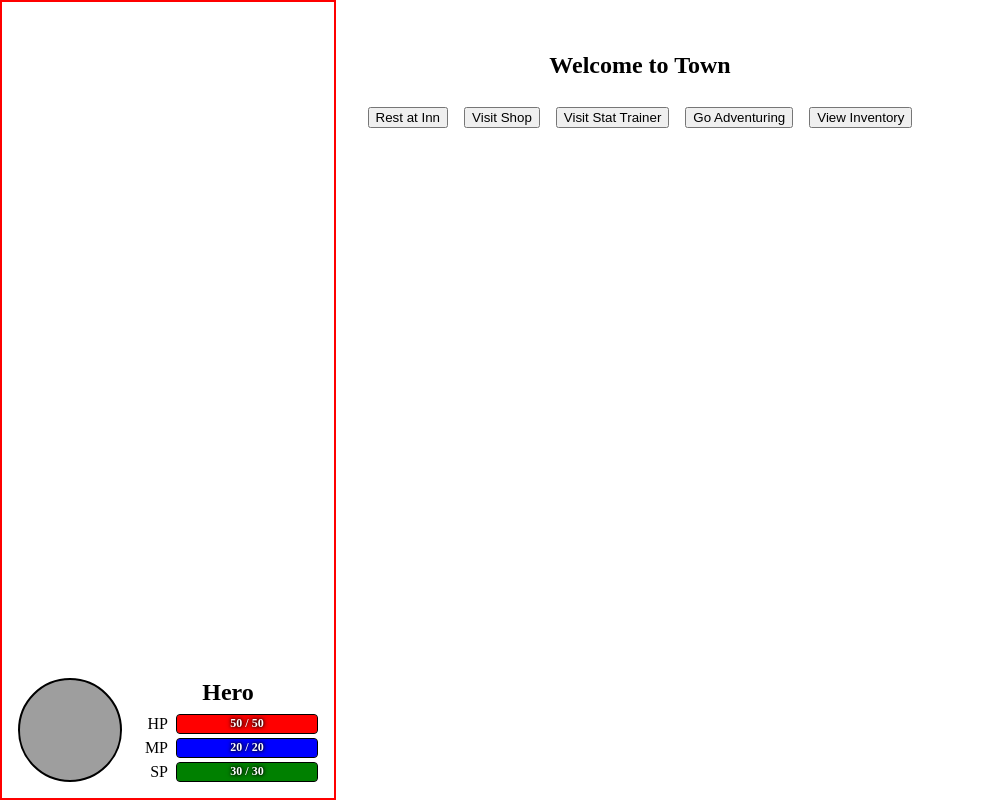
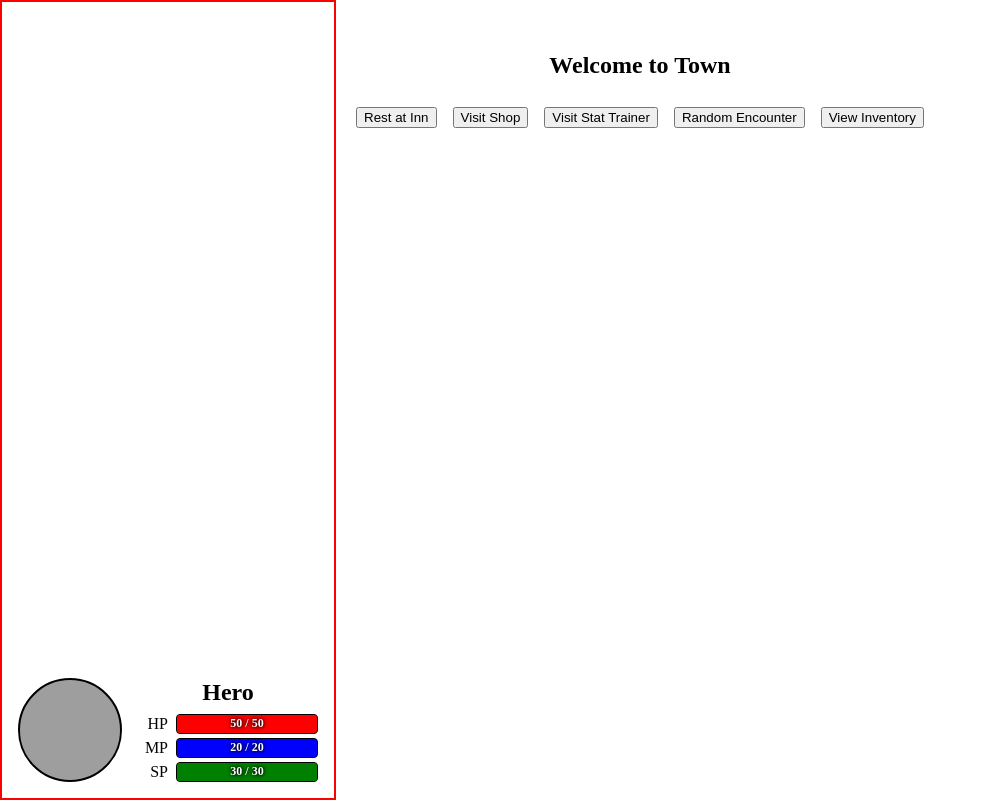
Before and after one commit to RainySunsetGod/mySite, a React (Vite) app in the folder adventure-evolution/: page / in a window 1280 px wide. Both pictures are taken after a click on the button "Start Adventure". Shown: the whole page, without its empty margins (0-985 px from the left). Built offline with nearby package versions, Linux system fonts and the light colour scheme; grey boxes are pictures that could not be loaded.

Commit message:
renamed enemy button

```diff
--- a/adventure-evolution/src/modules/Landing.tsx
+++ b/adventure-evolution/src/modules/Landing.tsx
@@ -42,7 +42,7 @@ export default function Landing({
       </button>
 
       <button onClick={onEnterCombat} style={{ margin: "0.5rem" }}>
-        Go Adventuring
+        Random Encounter
       </button>
 
       <button onClick={onEnterInventory} style={{ margin: "0.5rem" }}>
```
